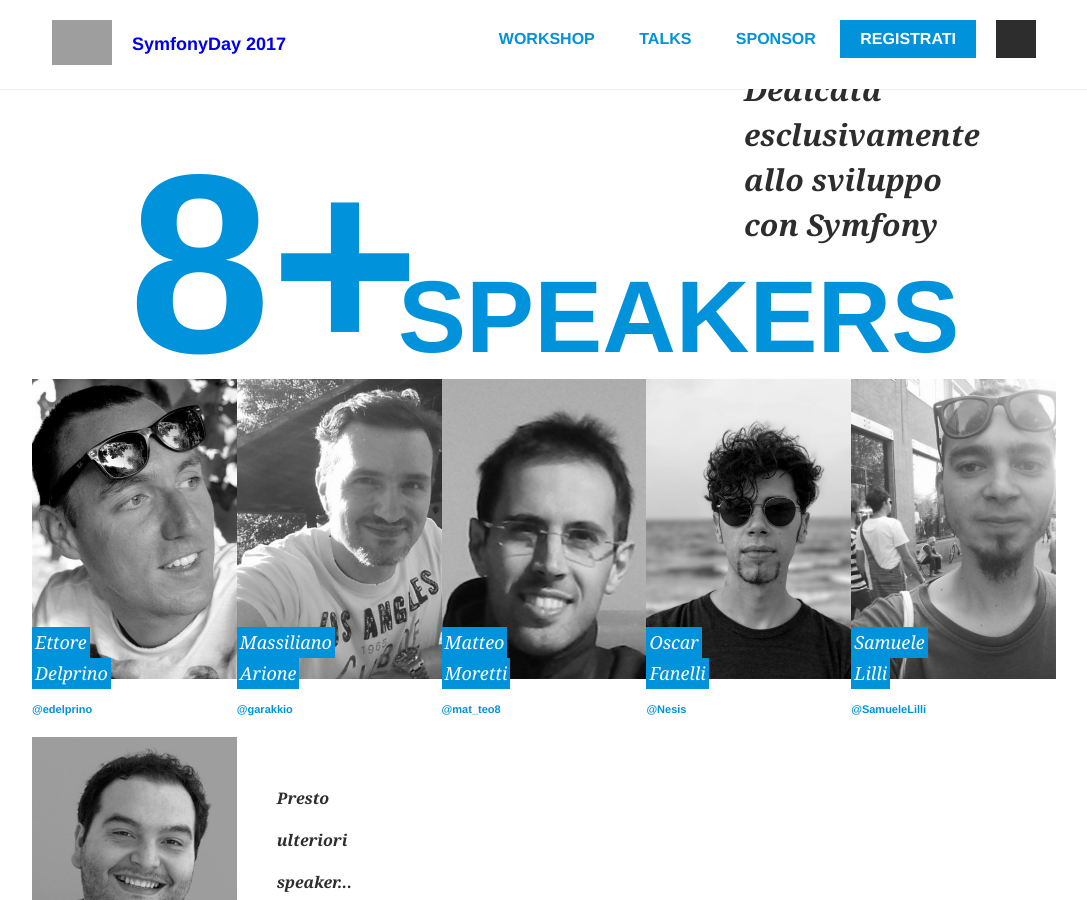
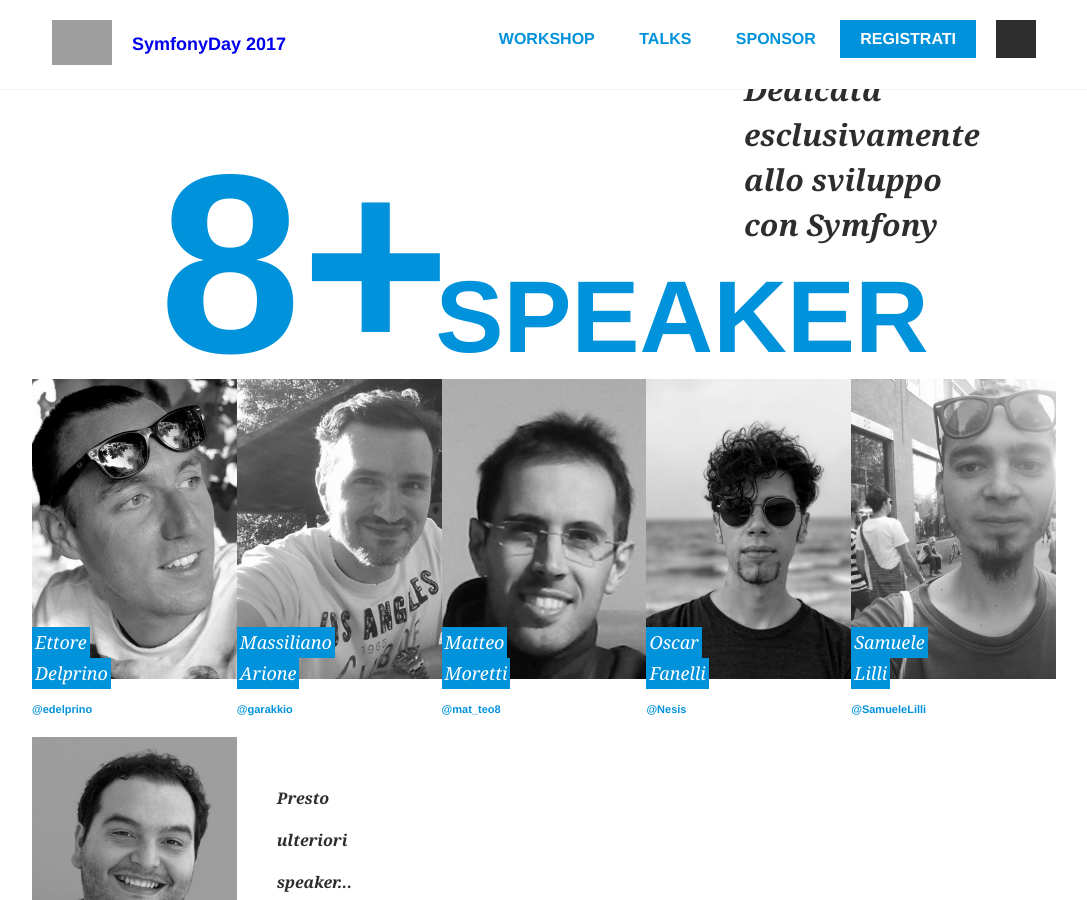
Before and after one commit to GrUSP/2017.symfonyday.it, a Jekyll site: the page built from index.html, in a window 1280 px wide and 900 px high, scrolled down 1453 px. Shown: the whole window, without its empty margins (96-1183 px from the left). Built offline with Jekyll 4.4.1, drawn with Linux system fonts in a browser that asks for light colours; some web fonts are replaced; grey boxes are pictures that could not be loaded.

Commit message:
Fix typo

```diff
--- a/_includes/index/speakers.html
+++ b/_includes/index/speakers.html
@@ -1,7 +1,7 @@
 <div class="speakers-title">
   <div class="mega-info mega-info--huge">
     <div class="mega-info__number">8+</div>
-    <div class="mega-info__text">Speakers</div>
+    <div class="mega-info__text">Speaker</div>
   </div>
 </div>
 
```
